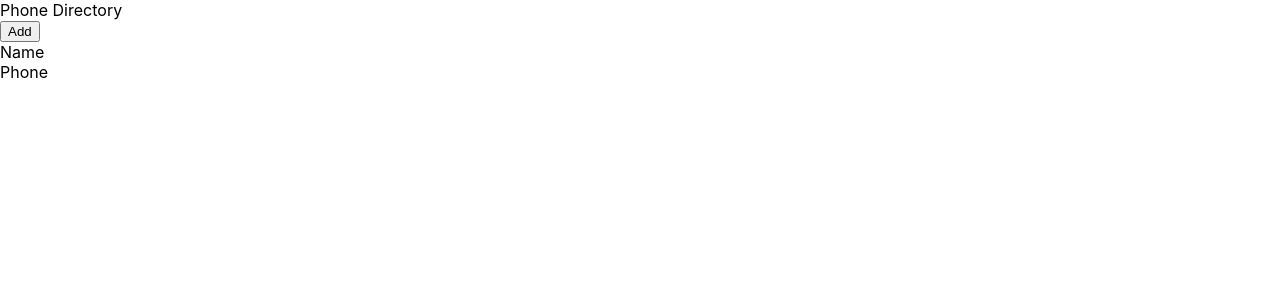
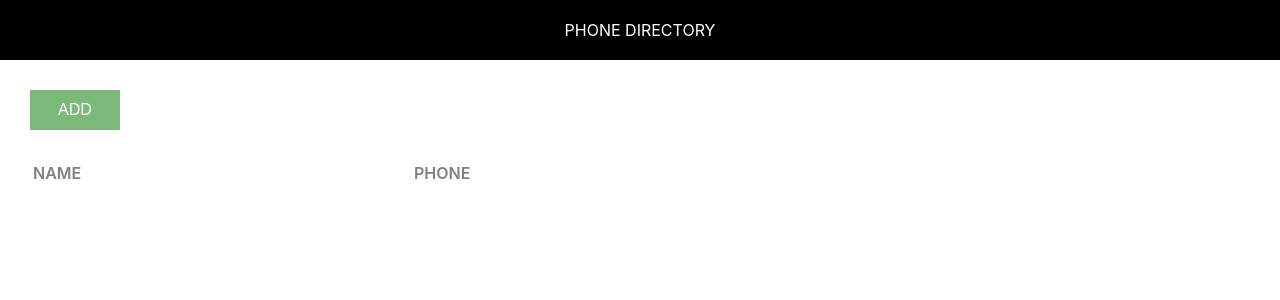
Before and after one commit to soniyakocher/phone-directory, a React (Create React App) app: page / in a window 1280 px wide. Shown: the top 300 px of the page. Built offline with nearby package versions, Linux system fonts and the light colour scheme.

Commit message:
Styling the App Component

```diff
--- /dev/null
+++ b/src/App.css
@@ -0,0 +1,41 @@
+#add-btn{
+    background-color:#7ab97a;
+    color:white;
+    padding:2px;
+    margin-top: 30px;
+    width: 90px;
+    height: 40px;
+    text-align: center;
+    font-size: medium;
+    border:none;
+    margin-left: 30px;
+    text-transform: uppercase;
+}
+
+#name{
+    text-transform: uppercase;
+    color: grey;
+    margin:30px;
+    padding: 3px;
+    font-size: 1rem;
+    font-weight: 600;
+
+}
+
+#phone{
+    text-transform: uppercase;
+    color: #808080;
+    margin:30px;
+    padding: 3px;
+    font-size: 1rem;
+    font-weight: 600;
+}
+
+.main{
+    display: grid;
+    grid-template-columns: 20% 10% auto;
+    background-color: rgba(255, 255, 255, 0.8);
+    font-size: 1.15rem;
+    word-wrap: break-word;
+    padding-right: 10px;
+}
--- a/src/App.js
+++ b/src/App.js
@@ -1,5 +1,6 @@
 import React, { Component } from 'react';
 import Header from "./Header";
+import './App.css'
 
 class App extends Component {
   render() {
@@ -7,10 +8,10 @@ class App extends Component {
 
       <div>
         <Header/>
-        <button>Add</button>
-        <div>
-          <span>Name</span> <br />
-          <span>Phone</span>
+        <button id="add-btn">Add</button>
+        <div className="main">
+          <span id="name">Name</span> <br />
+          <span id="phone">Phone</span>
         </div>
       </div>
 
--- /dev/null
+++ b/src/Header.css
@@ -0,0 +1,7 @@
+.header{
+    text-align: center;
+    background-color: black;
+    padding: 20px;
+    text-transform: uppercase;
+    color:white;
+}
--- a/src/Header.js
+++ b/src/Header.js
@@ -1,6 +1,8 @@
 import React from 'react';
+import './Header.css'
 
 const Header= function(){
+
     return(
 
         <div className="header">
```
